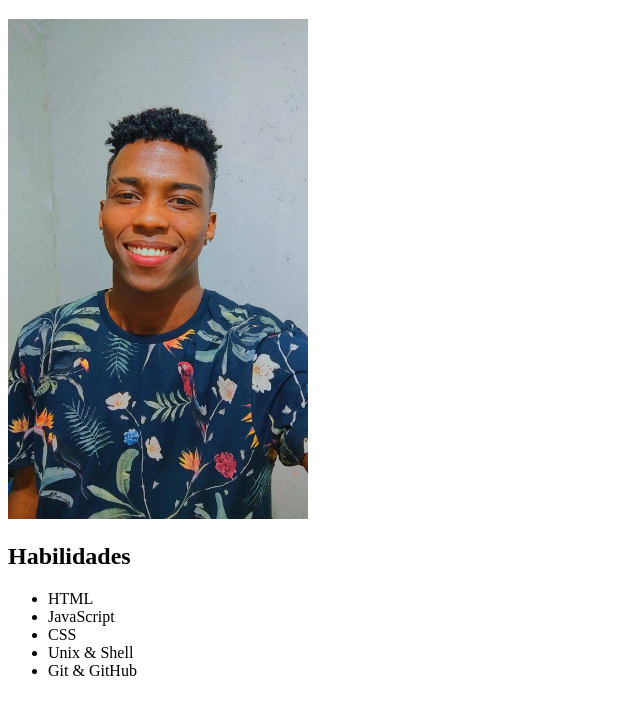
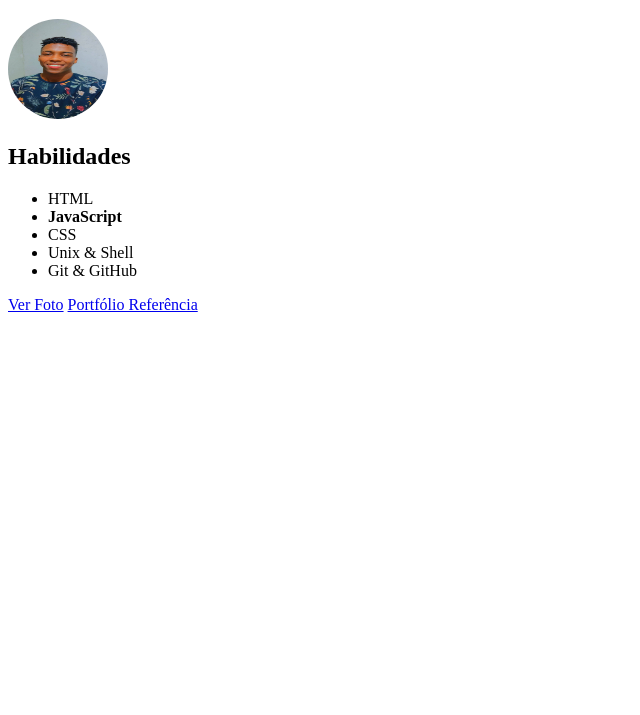
Before and after one commit to lucazgbrl/meu-portfolio, a plain HTML site: page index.html in a window 1280 px wide. Shown: the part 61-776 px from the top of the page, without its empty margins (0-640 px from the left). Drawn offline with Linux system fonts and the light colour scheme.

Commit message:
imagens adicionadas

```diff
--- a/index.html
+++ b/index.html
@@ -8,17 +8,18 @@
 </head>
 <body>
     <h1>Lucas Gabriel de Oliveira</h1>
-    <div><img src="IMG_20220709_152228_575.jpg" width="300px" height="500px"></div>
+    <div><img src="IMG_20220709_152228_575.jpg" style="border-radius: 50%; width: 100px; height: 100px;"></div>
     <div>
         <h2>Habilidades</h2>
         <ul>
             <li>HTML</li>
-            <li>JavaScript</li>
+            <li><b>JavaScript</b></li>
             <li>CSS</li>
             <li>Unix & Shell</li>
             <li>Git & GitHub</li>
         </ul>
     </div>
-
+    <a href="IMG_20220709_152228_575.jpg">Ver Foto</a>
+    <a href="https://filipedeschamps.com.br/" target="_blank">Portfólio Referência</a>
 </body>
 </html>
```
